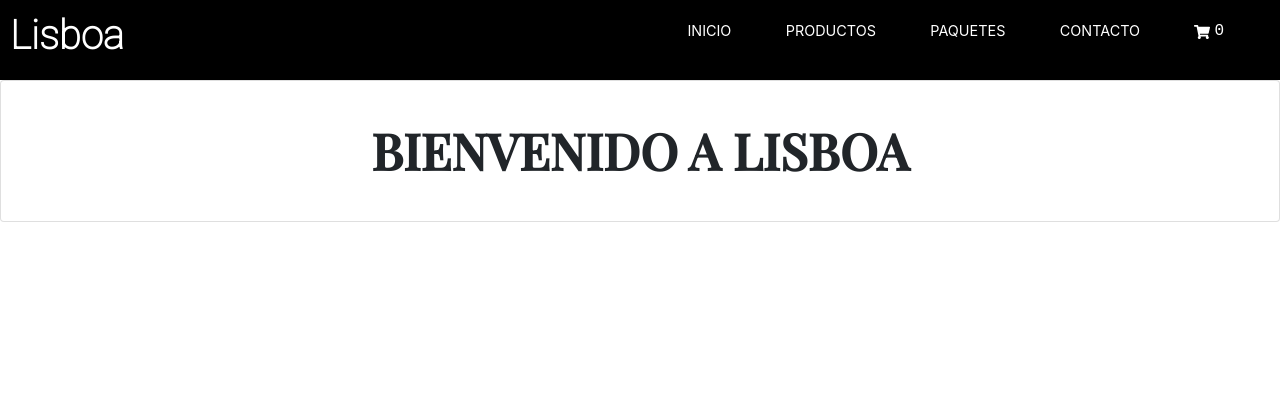
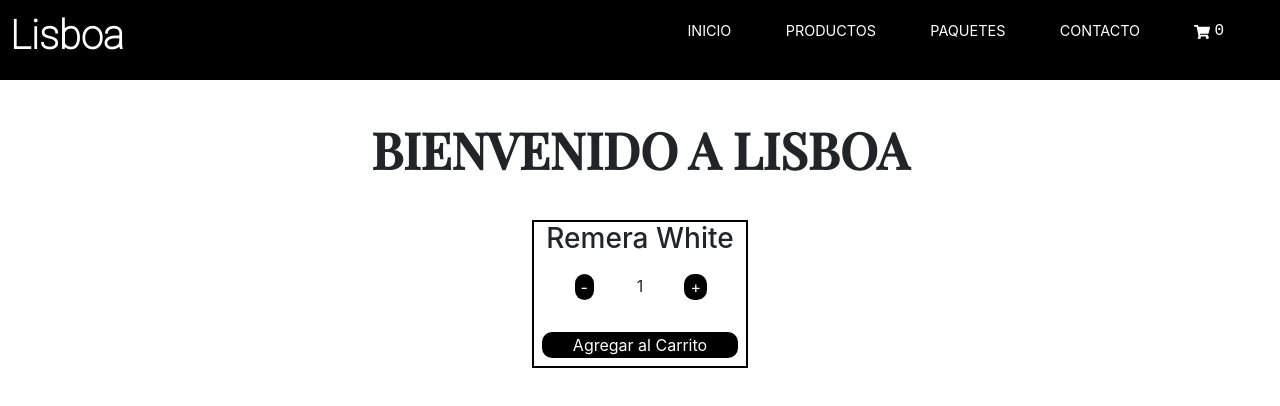
Before and after one commit to ThomasPalacio/appReact, a React (Create React App) app: page / in a window 1280 px wide. Shown: the top 406 px of the page. Built offline with nearby package versions, Linux system fonts and the light colour scheme.

Commit message:
terminando desafio 5

```diff
--- a/src/App.css
+++ b/src/App.css
@@ -67,3 +67,18 @@ font-weight: 800;
 font-family: 'Playfair Display', serif;
 margin: 40px 100px;
 }
+
+/* Contador */
+.containerContador{
+border: 2px black solid;
+width: fit-content;
+}
+.parrafoContador{
+padding: 10px;
+}
+.botonesContador{
+  color: white;
+  background-color: black;
+  border: none;
+  border-radius: 10px;
+}
--- /dev/null
+++ b/src/components/ItemCount.js
@@ -0,0 +1,38 @@
+import React from 'react'
+import {useState} from 'react'
+
+
+
+const ItemCount = (p) => {
+
+
+    const [number, setNumberMas] = useState(p.initial)
+
+    return (
+        <div className='container containerContador'>
+            <div className='row'>
+                <h3>Remera White</h3>
+            </div>
+            <div className='row parrafoContador d-flex align-items-center justify-content-center'>
+                <div className='row'>
+                    <div className='col-4'>
+                        <button className='botonesContador'>-</button>
+                    </div>
+                    <div className='col-4'>
+                        <p>{number}</p>
+                    </div>
+                    <div className='col-4'>
+                        <button onClick={() => {setNumberMas(number + 1) }} className='botonesContador'>+</button>
+                    </div>
+
+                </div>
+            </div>
+            <div className='row p-2'>
+                <button className='botonesContador'>Agregar al Carrito</button>
+            </div>
+        </div>
+    )
+
+}
+
+export default ItemCount
--- a/src/components/ItemsListContainer.js
+++ b/src/components/ItemsListContainer.js
@@ -1,10 +1,14 @@
 import React from 'react'
+import ItemCount from './ItemCount'
 
 
 const ItemsListContainer = (props) => {
     return (
-        <div class="card">
+        <div>
+            <div>
             <h1 className='titleinicio'>{props.greeting}</h1>
+            </div>
+            <ItemCount initial={1} />
         </div>
     )
 }
```
